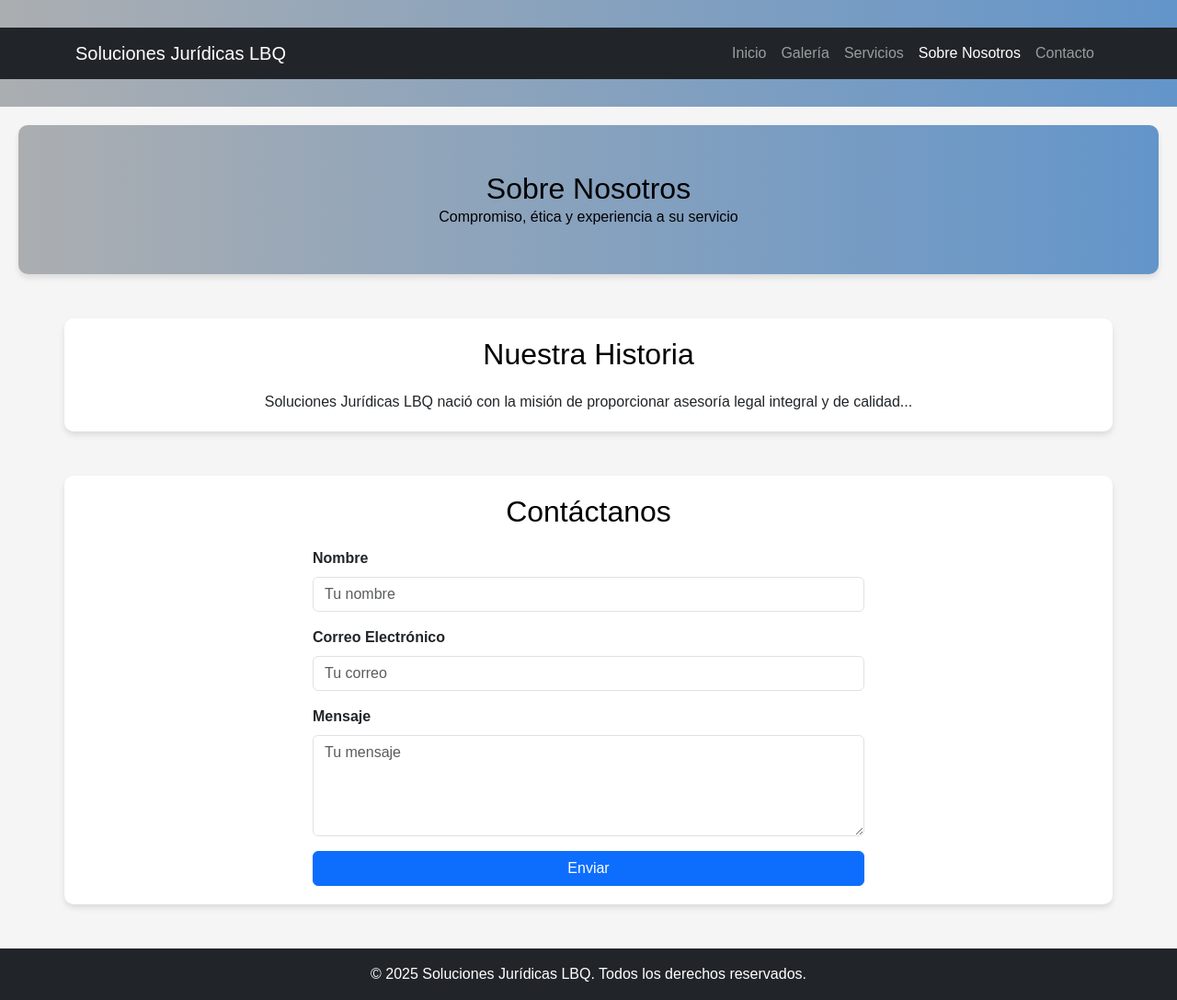
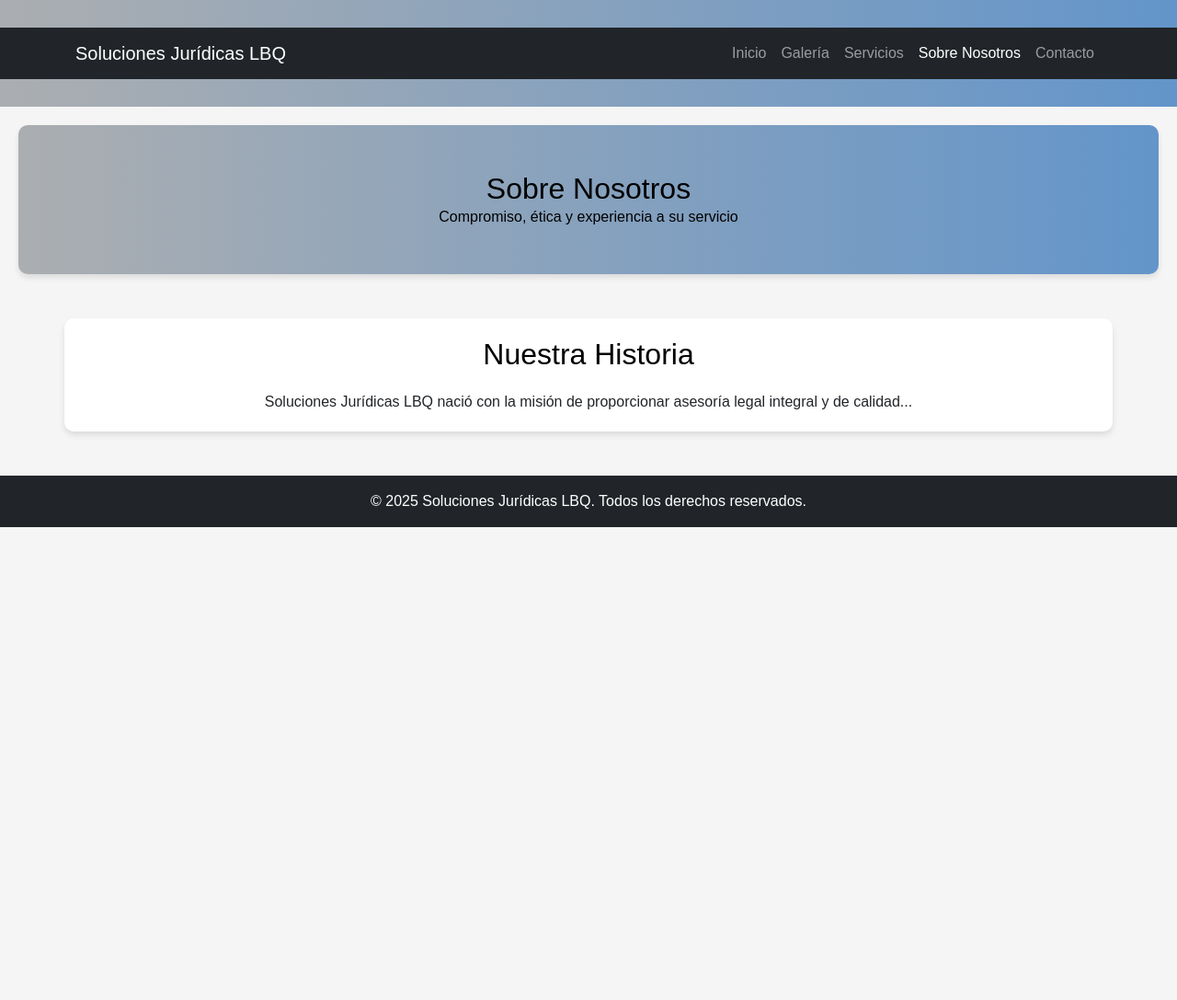
Before and after one commit to luky2908/soluciones-juridicas-lbq, a plain HTML site: page about.html in a window 1280 px wide. Shown: the whole page at 92% size. After the commit the page ends 800 px from the top, so only its background shows below. Drawn offline with nearby package versions, Linux system fonts and the light colour scheme.

Commit message:
Update about.html

```diff
--- a/about.html
+++ b/about.html
@@ -42,25 +42,6 @@
             <h2 class="text-center">Nuestra Historia</h2>
             <p class="text-center">Soluciones Jurídicas LBQ nació con la misión de proporcionar asesoría legal integral y de calidad...</p>
         </section>
-
-        <section class="container my-5">
-            <h2 class="text-center">Contáctanos</h2>
-            <form class="mx-auto" style="max-width: 600px;">
-                <div class="mb-3">
-                    <label for="nombre" class="form-label">Nombre</label>
-                    <input type="text" class="form-control" id="nombre" placeholder="Tu nombre" required>
-                </div>
-                <div class="mb-3">
-                    <label for="email" class="form-label">Correo Electrónico</label>
-                    <input type="email" class="form-control" id="email" placeholder="Tu correo" required>
-                </div>
-                <div class="mb-3">
-                    <label for="mensaje" class="form-label">Mensaje</label>
-                    <textarea class="form-control" id="mensaje" rows="4" placeholder="Tu mensaje" required></textarea>
-                </div>
-                <button type="submit" class="btn btn-primary w-100">Enviar</button>
-            </form>
-        </section>
     </main>
 
     <footer class="bg-dark text-white text-center py-3">
```
